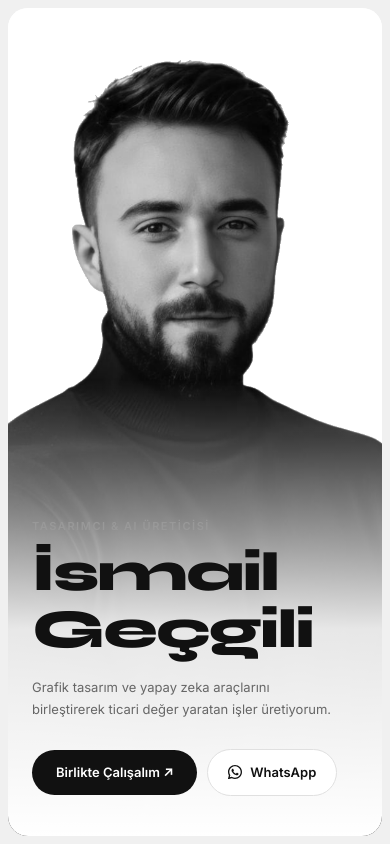
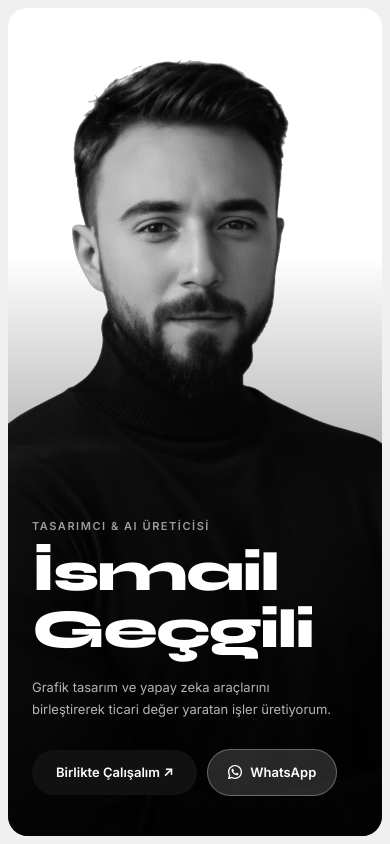
Before and after one commit to igecgili/portfolio, a Next.js app: page / in a window 390 px wide. Shown: the top 844 px of the page. Built offline with nearby package versions, Linux system fonts and the light colour scheme.

Commit message:
Mobile hero: white text, dark gradient overlay

```diff
--- a/components/Hero.tsx
+++ b/components/Hero.tsx
@@ -166,35 +166,33 @@ export default function Hero() {
           filter: "grayscale(1)",
         }} />
 
-        {/* Alt gradient — beyazdan içeriğe yumuşak geçiş */}
+        {/* Alt gradient — yazılar okunabilsin */}
         <div style={{
           position: "absolute", inset: 0,
-          background: "linear-gradient(to top, rgba(255,255,255,1) 0%, rgba(255,255,255,0.9) 25%, rgba(255,255,255,0) 55%)",
+          background: "linear-gradient(to top, rgba(0,0,0,0.85) 0%, rgba(0,0,0,0.3) 45%, rgba(0,0,0,0) 70%)",
         }} />
 
         {/* İçerik */}
         <div style={{ position: "absolute", bottom: 0, left: 0, right: 0, padding: "0 24px 40px" }}>
           {/* Etiket */}
-          <p style={{ fontSize: "11px", letterSpacing: "0.14em", color: "#999", fontWeight: 600, marginBottom: "12px" }}>
+          <p style={{ fontSize: "11px", letterSpacing: "0.14em", color: "rgba(255,255,255,0.6)", fontWeight: 600, marginBottom: "12px" }}>
             TASARIMCI & AI ÜRETİCİSİ
           </p>
 
-          {/* İsim — düz, büyük */}
           <h1 style={{
             fontFamily: "'Syne', sans-serif", fontWeight: 800,
             fontSize: "clamp(44px, 14vw, 64px)",
             letterSpacing: "-0.03em", lineHeight: 0.95,
-            color: "#111", margin: "0 0 6px 0",
+            color: "#fff", margin: "0 0 6px 0",
           }}>İsmail</h1>
           <h1 style={{
             fontFamily: "'Syne', sans-serif", fontWeight: 800,
             fontSize: "clamp(44px, 14vw, 64px)",
             letterSpacing: "-0.03em", lineHeight: 0.95,
-            color: "#111", margin: "0 0 20px 0",
+            color: "#fff", margin: "0 0 20px 0",
           }}>Geçgili</h1>
 
-          {/* Açıklama */}
-          <p style={{ fontSize: "13px", color: "#666", lineHeight: 1.7, marginBottom: "28px" }}>
+          <p style={{ fontSize: "13px", color: "rgba(255,255,255,0.7)", lineHeight: 1.7, marginBottom: "28px" }}>
             Grafik tasarım ve yapay zeka araçlarını<br />birleştirerek ticari değer yaratan işler üretiyorum.
           </p>
 
@@ -208,9 +206,9 @@ export default function Hero() {
             <a href="https://wa.me/905535017666" target="_blank" rel="noreferrer" style={{
               display: "inline-flex", alignItems: "center", gap: "8px",
               padding: "13px 20px", borderRadius: "999px",
-              background: "#fff", color: "#111",
+              background: "rgba(255,255,255,0.15)", color: "#fff",
               textDecoration: "none", fontSize: "13px", fontWeight: 600,
-              border: "1px solid #e0e0e0",
+              border: "1px solid rgba(255,255,255,0.3)",
             }}>
               <svg width="14" height="14" viewBox="0 0 24 24" fill="currentColor"><path d="M17.472 14.382c-.297-.149-1.758-.867-2.03-.967-.273-.099-.471-.148-.67.15-.197.297-.767.966-.94 1.164-.173.199-.347.223-.644.075-.297-.15-1.255-.463-2.39-1.475-.883-.788-1.48-1.761-1.653-2.059-.173-.297-.018-.458.13-.606.134-.133.298-.347.446-.52.149-.174.198-.298.298-.497.099-.198.05-.371-.025-.52-.075-.149-.669-1.612-.916-2.207-.242-.579-.487-.5-.669-.51-.173-.008-.371-.01-.57-.01-.198 0-.52.074-.792.372-.272.297-1.04 1.016-1.04 2.479 0 1.462 1.065 2.875 1.213 3.074.149.198 2.096 3.2 5.077 4.487.709.306 1.262.489 1.694.625.712.227 1.36.195 1.871.118.571-.085 1.758-.719 2.006-1.413.248-.694.248-1.289.173-1.413-.074-.124-.272-.198-.57-.347z"/><path d="M12 0C5.373 0 0 5.373 0 12c0 2.115.549 4.103 1.508 5.837L.057 23.25a.75.75 0 0 0 .916.921l5.562-1.479A11.945 11.945 0 0 0 12 24c6.627 0 12-5.373 12-12S18.627 0 12 0zm0 21.75a9.714 9.714 0 0 1-4.95-1.355l-.354-.212-3.664.973.986-3.587-.231-.371A9.712 9.712 0 0 1 2.25 12C2.25 6.615 6.615 2.25 12 2.25S21.75 6.615 21.75 12 17.385 21.75 12 21.75z"/></svg>
               WhatsApp
```
